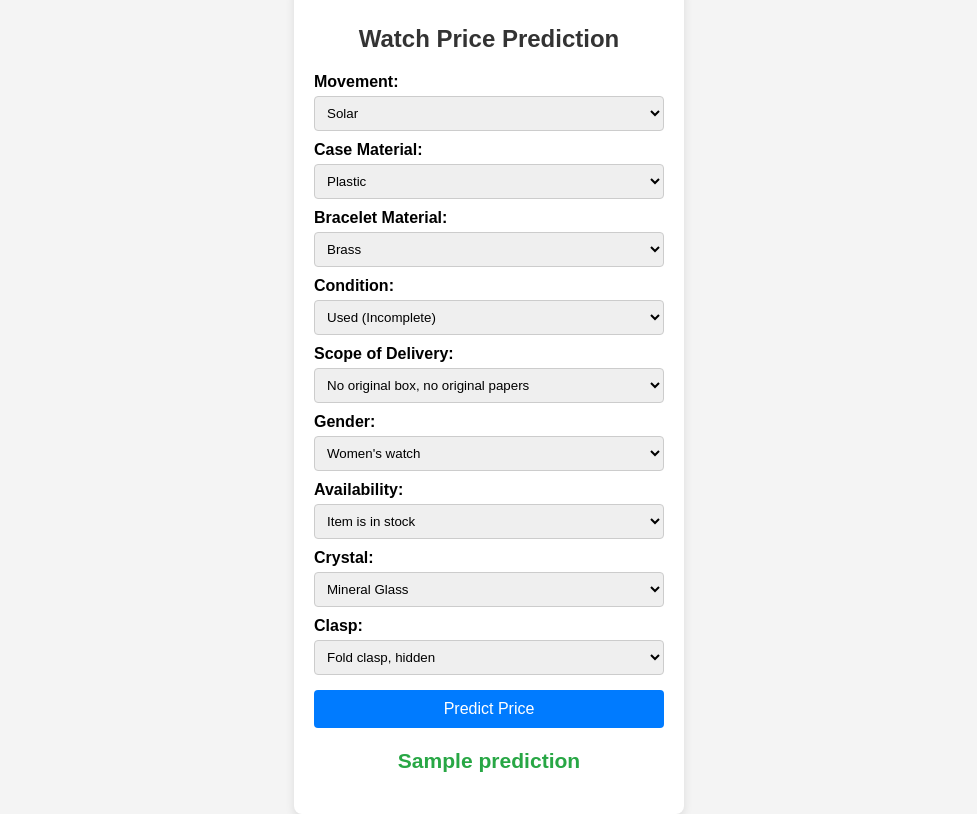
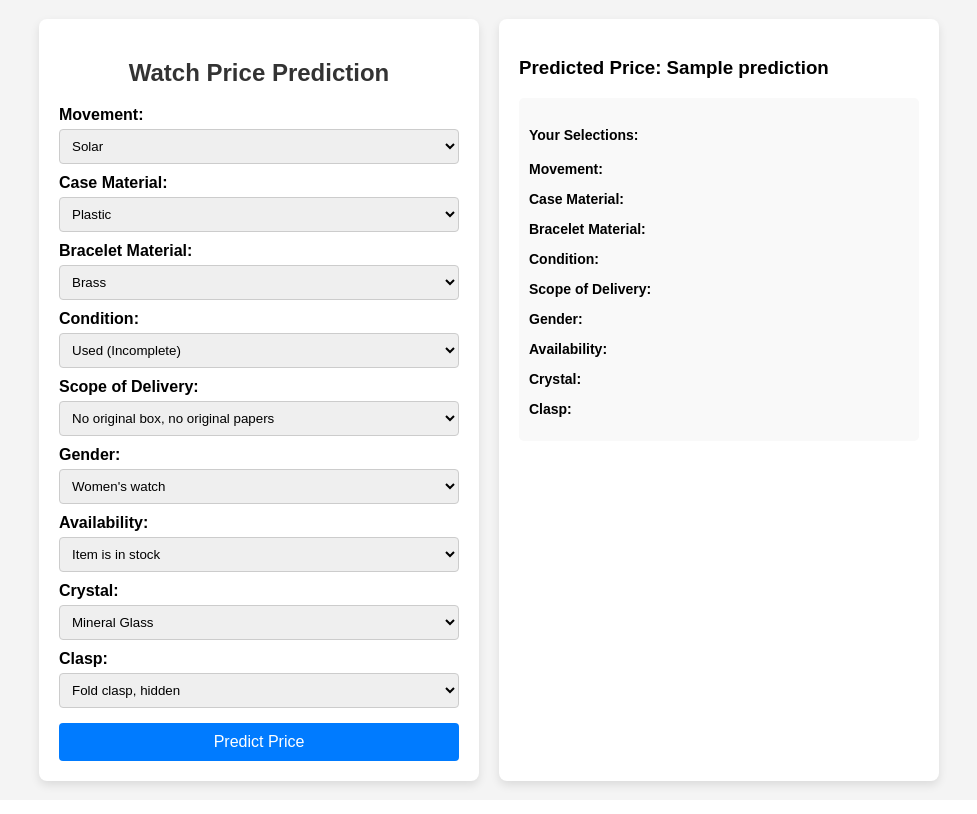
Before and after one commit to RajBurnwal2004/rendor, a Flask app: template templates/index.html in a window 1280 px wide. Shown: the whole page, without its empty margins (151-1128 px from the left). After the commit the page ends 792 px from the top, so only its background shows below. Run offline with Flask 3, Linux system fonts and the light colour scheme; the template is opened without the code that fills it: most values are stand-ins (such as "Sample title", 1, 10 or a date in 2020); parts of the project's set-up code (start-up, migrations or seed data) failed here and were passed over.

Commit message:
initial commit

```diff
--- a/templates/index.html
+++ b/templates/index.html
@@ -14,13 +14,28 @@
             height: 100vh;
             margin: 0;
         }
+        .main-container {
+            display: flex;
+            gap: 20px;
+            max-width: 900px;
+            width: 100%;
+            justify-content: space-between;
+        }
         .container {
             background: white;
             padding: 20px;
             border-radius: 8px;
             box-shadow: 0px 4px 10px rgba(0, 0, 0, 0.1);
-            width: 350px;
+            width: 400px;
             text-align: center;
+        }
+        .prediction-container {
+            background: white;
+            padding: 20px;
+            border-radius: 8px;
+            box-shadow: 0px 4px 10px rgba(0, 0, 0, 0.1);
+            width: 400px;
+            text-align: left;
         }
         h2 {
             color: #333;
@@ -52,14 +67,18 @@
         .btn:hover {
             background-color: #0056b3;
         }
-        .prediction {
-            margin-top: 20px;
-            font-size: 18px;
-            color: #28a745;
+        .choices {
+            margin-top: 15px;
+            padding: 10px;
+            background: #f9f9f9;
+            border-radius: 5px;
+            text-align: left;
+            font-size: 14px;
         }
     </style>
 </head>
 <body>
+    <div class="main-container">
         <div class="container">
             <h2>Watch Price Prediction</h2>
             <form action="/predict" method="post">
@@ -175,13 +194,27 @@
                 <option value="Double-fold clasp">Double-fold clasp</option>
                 <option value="No clasp">No clasp</option>
             </select>
-
                 <button type="submit" class="btn">Predict Price</button>
             </form>
+        </div>
 
         {% if prediction %}
+        <div class="prediction-container">
             <div class="prediction">
-                <h3>{{ prediction }}</h3>
+                <h3>Predicted Price: {{ prediction }}</h3>
+            </div>
+            <div class="choices">
+                <h4>Your Selections:</h4>
+                <p><strong>Movement:</strong> {{ request.form['movement'] }}</p>
+                <p><strong>Case Material:</strong> {{ request.form['case_material'] }}</p>
+                <p><strong>Bracelet Material:</strong> {{ request.form['bracelet_material'] }}</p>
+                <p><strong>Condition:</strong> {{ request.form['condition'] }}</p>
+                <p><strong>Scope of Delivery:</strong> {{ request.form['scope_of_delivery'] }}</p>
+                <p><strong>Gender:</strong> {{ request.form['gender'] }}</p>
+                <p><strong>Availability:</strong> {{ request.form['availability'] }}</p>
+                <p><strong>Crystal:</strong> {{ request.form['crystal'] }}</p>
+                <p><strong>Clasp:</strong> {{ request.form['clasp'] }}</p>
+            </div>
         </div>
         {% endif %}
     </div>
```
Lines whose indentation alone changed are shown as unchanged.
